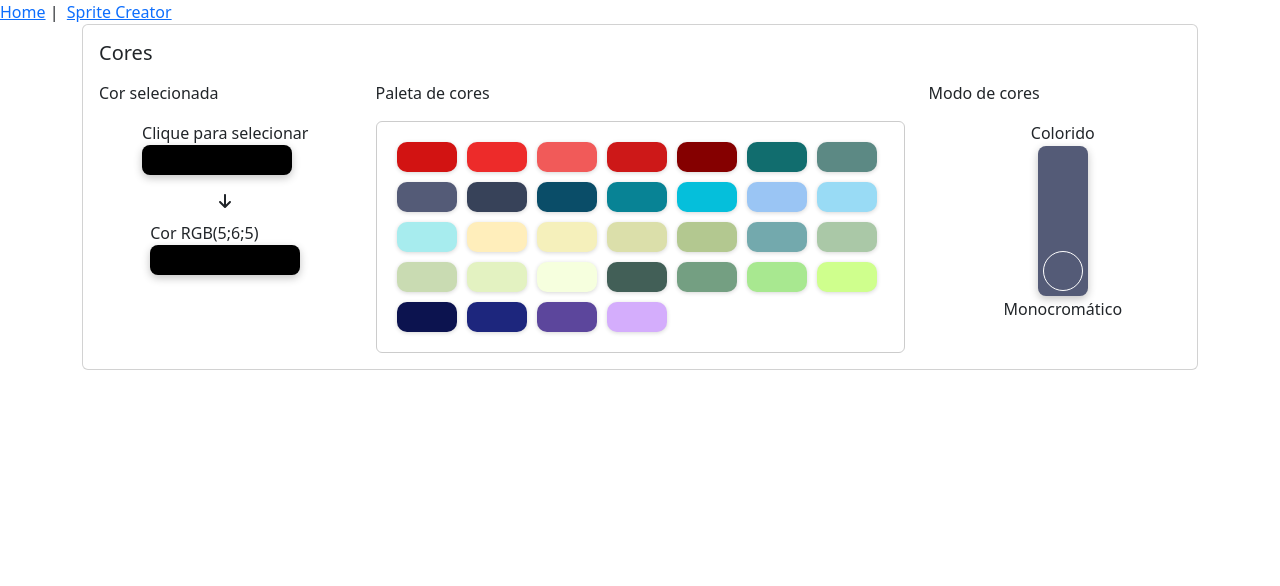
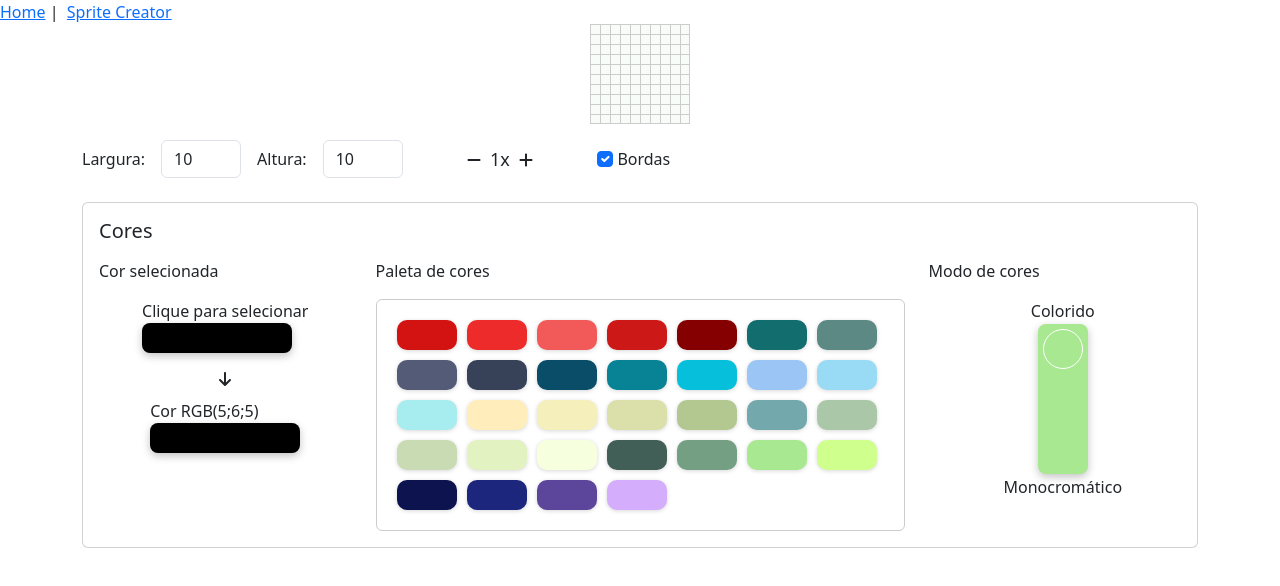
Before and after one commit to MatheusAlvesA/cleytin-page, a Vue app: page /sprite-creator in a window 1280 px wide. Shown: the top 586 px of the page. Built offline with nearby package versions, Linux system fonts and the light colour scheme.

Commit message:
Finaliza protótipo da matriz de pixels

```diff
--- /dev/null
+++ b/src/components/PixelMatrix.vue
@@ -0,0 +1,193 @@
+<template>
+  <div>
+    <div class="d-flex flex-column justify-content-center align-items-center mb-3" oncontextmenu="return false;">
+      <div
+        v-for="(pixelRow, rowIndex) in pixelsBySize"
+        :key="rowIndex"
+        class="d-flex flex-row justify-content-center align-items-center"
+      >
+        <div
+          v-for="(pixel, columnIndex) in pixelRow"
+          :key="columnIndex"
+          class="pixel"
+          :class="{'no-border': !borders, 'last-row': rowIndex === heightProxy - 1}"
+          :style="{
+            width: `${10*zoom}px`,
+            height: `${10*zoom}px`,
+            backgroundColor: colorToString(colorMode ? pixel : pixelMonochromeColor(pixel))
+          }"
+          @mouseover="mouseOverPixel(rowIndex, columnIndex)"
+          draggable="false"
+        ></div>
+      </div>
+    </div>
+    <div class="row g-3 align-items-center">
+      <div class="col-auto">
+        <label for="inputWidth" class="col-form-label">Largura:</label>
+      </div>
+      <div class="col-auto">
+        <input v-model="widthProxy" type="number" id="inputWidth" class="form-control number" style="width: 80px;">
+      </div>
+      <div class="col-auto">
+        <label for="inputHeight" class="col-form-label">Altura:</label>
+      </div>
+      <div class="col-auto">
+        <input v-model="heightProxy" type="number" id="inputHeight" class="form-control number" style="width: 80px;">
+      </div>
+      <div class="col-auto ms-5 me-5">
+        <font-awesome-icon icon="fa-solid fa-minus" style="cursor: pointer;" @click="zoomOut" />
+        <span style="font-size: 18px;">&nbsp;&nbsp;{{zoom}}x&nbsp;&nbsp;</span>
+        <font-awesome-icon icon="fa-solid fa-plus"  style="cursor: pointer;" @click="zoomIn" />
+      </div>
+      <div class="col-auto">
+        <input type="checkbox" class="form-check-input" id="borderCheck" :checked="borders" @change="borders = $event.target.checked">
+        <label class="form-check-label" for="borderCheck">&nbsp;Bordas</label>
+      </div>
+    </div>
+  </div>
+</template>
+
+<script>
+import { color888To565, colorObjectToString } from '@/utils.js';
+
+export default {
+  props: {
+    pixels: {
+      type: Array,
+      required: true
+    },
+    colorSelected: {
+      type: Object,
+      required: true
+    },
+    width: {
+      type: Number,
+      required: true
+    },
+    height: {
+      type: Number,
+      required: true
+    },
+    colorMode: {
+      type: Boolean,
+      required: true
+    }
+  },
+  emits: ['update:width', 'update:height', 'setPixel', 'unsetPixel'],
+  methods: {
+    colorToString(color) {
+      const color565 = color888To565(color);
+      return colorObjectToString(color565);
+    },
+    pixelMonochromeColor(pixel) {
+      if(pixel.r !== 255 || pixel.g !== 255 || pixel.b !== 255) {
+        // Se o pixel tiver uma conr diferente de branco, retorna a cor selecionada
+        return this.colorSelected
+      }
+      return pixel;
+    },
+    mouseOverPixel(i, j) {
+      if(this.mbl) {
+        this.$emit('setPixel', {i, j});
+      }
+      if(this.mbr) {
+        this.$emit('unsetPixel', {i, j});
+      }
+    },
+    handleMouseDown(event) {
+      if(event.button === 0) {
+        this.mbl = true;
+      }
+      if(event.button === 2) {
+        this.mbr = true;
+      }
+    },
+    handleMouseUp(event) {
+      if(event.button === 0) {
+        this.mbl = false;
+      }
+      if(event.button === 2) {
+        this.mbr = false;
+      }
+    },
+    zoomIn() {
+      let r = this.zoom + 0.1;
+      this.zoom = (Math.round(r * 10) / 10);
+    },
+    zoomOut() {
+      const r = this.zoom - 0.1;
+      if(r > 0.4) {
+        this.zoom = (Math.round(r * 10) / 10);
+      }
+    }
+  },
+  computed: {
+    widthProxy: {
+      get() {
+        return this.width;
+      },
+      set(value) {
+        this.$emit('update:width', value);
+      }
+    },
+    heightProxy: {
+      get() {
+        return this.height;
+      },
+      set(value) {
+        this.$emit('update:height', value);
+      }
+    },
+    pixelsBySize() {
+      const pixels = [];
+      for (let i = 0; i < this.height; i++) {
+        pixels.push([]);
+        for (let j = 0; j < this.width; j++) {
+          pixels[i].push(this.pixels[i][j]);
+        }
+      }
+      return pixels;
+    },
+  },
+  data() {
+    return {
+      zoom: 1,
+      mbl: false,
+      mbr: false,
+      borders: true,
+    };
+  },
+  mounted() {
+    document.addEventListener('mousedown', this.handleMouseDown);
+    document.addEventListener('mouseup', this.handleMouseUp);
+  },
+  unmounted() {
+    document.removeEventListener('mousedown', this.handleMouseDown);
+    document.removeEventListener('mouseup', this.handleMouseUp);
+  }
+}
+</script>
+
+<style scoped>
+/* Chrome, Safari, Edge, Opera */
+input.number::-webkit-outer-spin-button,
+input.number::-webkit-inner-spin-button {
+  -webkit-appearance: none;
+  margin: 0;
+}
+
+.pixel {
+  border-top: 1px solid #ccc;
+  border-left: 1px solid #ccc;
+}
+.pixel:last-of-type {
+  border-right: 1px solid #ccc;
+}
+.pixel.last-row {
+  border-bottom: 1px solid #ccc;
+}
+.pixel.no-border {
+  border: none;
+  margin: 0px;
+}
+</style>
--- a/src/main.js
+++ b/src/main.js
@@ -4,10 +4,10 @@ import './assets/main.scss'
 
 import { library } from '@fortawesome/fontawesome-svg-core'
 import { FontAwesomeIcon } from '@fortawesome/vue-fontawesome'
-import { faArrowDown } from '@fortawesome/free-solid-svg-icons'
+import { faArrowDown, faPlus, faMinus } from '@fortawesome/free-solid-svg-icons'
 import { faClock } from '@fortawesome/free-regular-svg-icons'
 
-library.add(faArrowDown, faClock)
+library.add(faArrowDown, faClock, faPlus, faMinus)
 
 import { createApp } from 'vue'
 import App from './App.vue'
--- a/src/views/SpriteCreator.vue
+++ b/src/views/SpriteCreator.vue
@@ -1,6 +1,19 @@
 <template>
   <main class="container">
-    <div class="card">
+    <PixelMatrix
+      :pixels="pixels"
+      :width="width"
+      :height="height"
+      :color-selected="selectedColor"
+      :color-mode="colorMode"
+      :updateHeight="updateHeight"
+      @update:width="updateWidth"
+      @update:height="updateHeight"
+      @setPixel="setPixel"
+      @unsetPixel="unsetPixel"
+    />
+
+    <div class="card mt-4">
       <div class="card-body">
         <h5 class="card-title mb-3">Cores</h5>
         <div class="row">
@@ -49,12 +62,13 @@ import ColorSelector from '@/components/ColorSelector.vue';
 import ColorPalette from '@/components/ColorPalette.vue';
 import VerticalSwitch from '../components/VerticalSwitch.vue';
 import { color888To565 } from '@/utils.js';
+import PixelMatrix from '../components/PixelMatrix.vue';
 
 const maxWidth = 320;
 const maxHeight = 240;
 
 export default {
-  components: { ColorSelector, ColorPalette, VerticalSwitch },
+  components: { ColorSelector, ColorPalette, VerticalSwitch, PixelMatrix },
   data() {
     const pixels = [];
     for (let i = 0; i < maxHeight; i++) {
@@ -69,7 +83,7 @@ export default {
       width: 10,
       height: 10,
       selectedColor: { r: 0, g: 0, b: 0 },
-      colorMode: false
+      colorMode: true
     };
   },
   computed: {
@@ -81,6 +95,18 @@ export default {
     onColorSelectedFromPalette(color) {
       this.selectedColor = color;
     },
+    updateWidth(value) {
+      this.width = value > maxWidth ? maxWidth : value;
+    },
+    updateHeight(value) {
+      this.height = value > maxHeight ? maxHeight : value;
+    },
+    setPixel({i, j}) {
+      this.pixels[i].splice(j, 1, this.selectedColor);
+    },
+    unsetPixel({i, j}) {
+      this.pixels[i].splice(j, 1, { r: 255, g: 255, b: 255});
+    }
   },
   mounted() {}
 }
```
